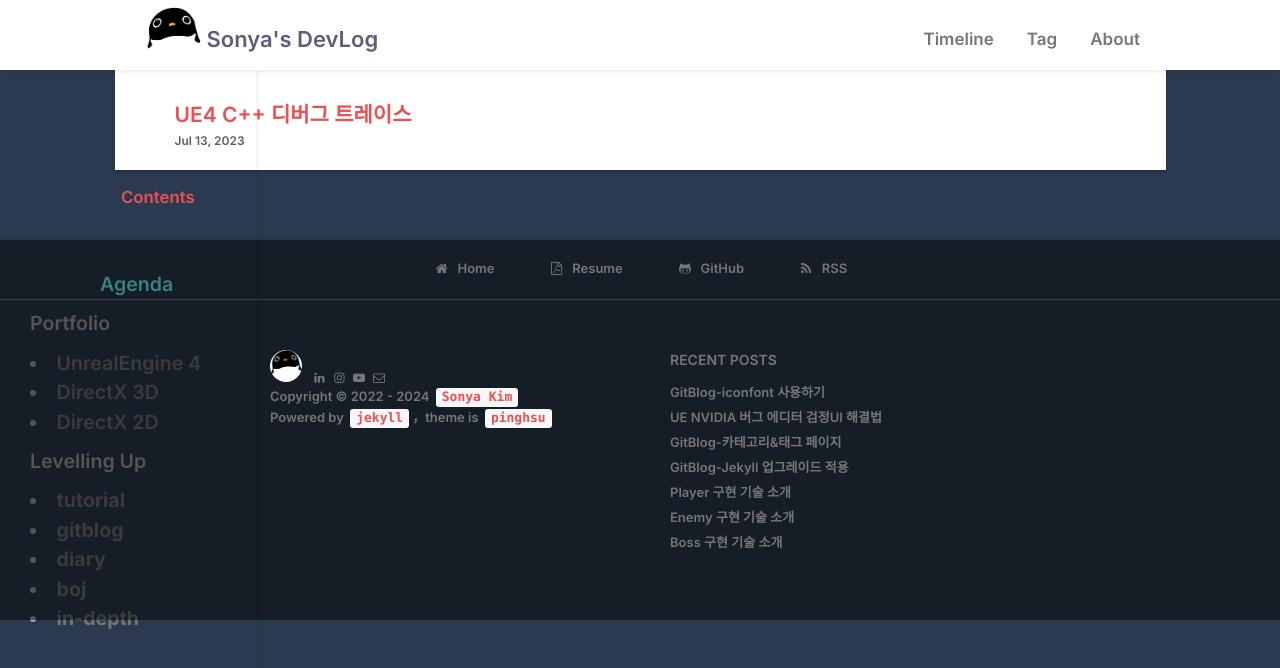
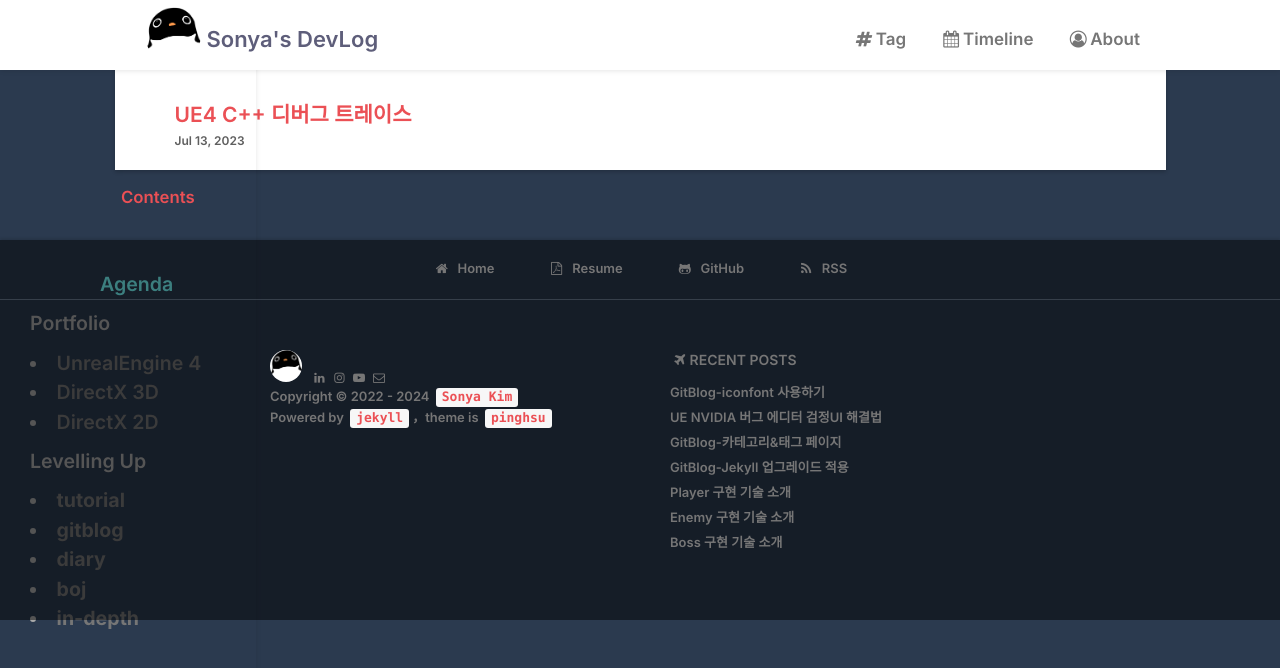
Before and after one commit to ssonsonya/ssonsonya.github.io, a Jekyll site: the page built from _posts/2023-07-13-UE4-StepByStep-051.md, in a window 1280 px wide. Shown: the top 668 px of the page. Built offline with Jekyll 4.4.1, drawn with Linux system fonts in a browser that asks for light colours; nearby versions of some CDN libraries; some web fonts are replaced; comment, search, counter and statistics services are not loaded.

Commit message:
[ Style ] Revise iconfonts More Use

```diff
--- a/_includes/footer.html
+++ b/_includes/footer.html
@@ -27,7 +27,7 @@
             </div>
 
             <div class="meta-item meta-posts">
-                <h3 class="meta-title">RECENT POSTS</h3>
+                <h3 class="meta-title"><span class='iconfont icon-flight'></span>RECENT POSTS</h3>
                 {% for post in site.posts limit:7 %}
                     <li>
                         <a href="{{ post.url }}">{{ post.title }}</a>
--- a/_includes/header.html
+++ b/_includes/header.html
@@ -6,17 +6,17 @@
         </a>
         <div class="navbar-menu">
             <!-- <a href="{{ '/categories' | prepend: site.baseurl }}">Category</a> -->
-            <a href="{{ '/timeline' | prepend: site.baseurl }}">Timeline</a>
-            <a href="{{ '/tags' | prepend: site.baseurl }}">Tag</a>
-            <a href="{{ '/about' | prepend: site.baseurl }}">About</a>
+            <a href="{{ '/tags' | prepend: site.baseurl }}"><span class='iconfont icon-hashtag'></span>Tag</a>
+            <a href="{{ '/timeline' | prepend: site.baseurl }}"><span class='iconfont icon-calendar'></span>Timeline</a>
+            <a href="{{ '/about' | prepend: site.baseurl }}"><span class='iconfont icon-user'></span>About</a>
         </div>
         <div class="navbar-mobile-menu" onclick="">
             <span class="icon-menu cross"><span class="middle"></span></span>
             <ul>
                 <!-- <li><a href="{{ '/categories' | prepend: site.baseurl }}">Category</a></li> -->
-                <li><a href="{{ '/timeline' | prepend: site.baseurl }}">Timeline</a></li>
-                <li><a href="{{ '/tags' | prepend: site.baseurl }}">Tag</a></li>
-                <li><a href="{{ '/about' | prepend: site.baseurl }}">About</a></li>
+                <li><a href="{{ '/tags' | prepend: site.baseurl }}"><span class='iconfont icon-hashtag'></span></a></li>
+                <li><a href="{{ '/timeline' | prepend: site.baseurl }}"><span class='iconfont icon-calendar'></span></a></li>
+                <li><a href="{{ '/about' | prepend: site.baseurl }}"><span class='iconfont icon-user'></span></a></li>
             </ul>
         </div>
     </div>
--- a/style/css/iconfont/iconfont.css
+++ b/style/css/iconfont/iconfont.css
@@ -1,11 +1,11 @@
 @font-face {
   font-family: 'iconfont';
-  src: url('iconfont.eot?54803558');
-  src: url('iconfont.eot?54803558#iefix') format('embedded-opentype'),
-       url('iconfont.woff2?54803558') format('woff2'),
-       url('iconfont.woff?54803558') format('woff'),
-       url('iconfont.ttf?54803558') format('truetype'),
-       url('iconfont.svg?54803558#fontello') format('svg');
+  src: url('iconfont.eot?39309925');
+  src: url('iconfont.eot?39309925#iefix') format('embedded-opentype'),
+       url('iconfont.woff2?39309925') format('woff2'),
+       url('iconfont.woff?39309925') format('woff'),
+       url('iconfont.ttf?39309925') format('truetype'),
+       url('iconfont.svg?39309925#fontello') format('svg');
   font-weight: normal;
   font-style: normal;
 }
@@ -15,7 +15,7 @@
 @media screen and (-webkit-min-device-pixel-ratio:0) {
   @font-face {
     font-family: 'fontello';
-    src: url('../font/fontello.svg?54803558#fontello') format('svg');
+    src: url('../font/fontello.svg?39309925#fontello') format('svg');
   }
 }
 */
@@ -69,8 +69,8 @@
 .icon-rss:before { content: '\f09e'; } /* '' */
 .icon-linkedin:before { content: '\f0e1'; } /* '' */
 .icon-coffee:before { content: '\f0f4'; } /* '' */
-.icon-github-1:before { content: '\f113'; } /* '' */
-.icon-folder-open-empty:before { content: '\f115'; } /* '' */
+.icon-github:before { content: '\f113'; } /* '' */
+.icon-folder-open:before { content: '\f115'; } /* '' */
 .icon-keyboard:before { content: '\f11c'; } /* '' */
 .icon-terminal:before { content: '\f120'; } /* '' */
 .icon-code:before { content: '\f121'; } /* '' */
@@ -84,9 +84,8 @@
 .icon-at:before { content: '\f1fa'; } /* '' */
 .icon-chart-pie:before { content: '\f200'; } /* '' */
 .icon-whatsapp:before { content: '\f232'; } /* '' */
-.icon-sticky-note-o:before { content: '\f24a'; } /* '' */
+.icon-stickyNote:before { content: '\f24a'; } /* '' */
 .icon-commenting:before { content: '\f27a'; } /* '' */
 .icon-hashtag:before { content: '\f292'; } /* '' */
 .icon-bluetooth:before { content: '\f293'; } /* '' */
-.icon-user-circle-o:before { content: '\f2be'; } /* '' */
-.icon-github:before { content: '\f300'; } /* '' */
+.icon-user:before { content: '\f2be'; } /* '' */
```
Also changed, not shown: _posts/2024-02-02-Gitblog-HowToIconFont.md (+1 -1 lines), style/css/iconfont/LICENSE.txt, style/css/iconfont/iconfont.svg, style/css/iconfont/iconfont.ttf, style/css/iconfont/iconfont.woff, style/css/iconfont/iconfont.woff2, 1 other file.
